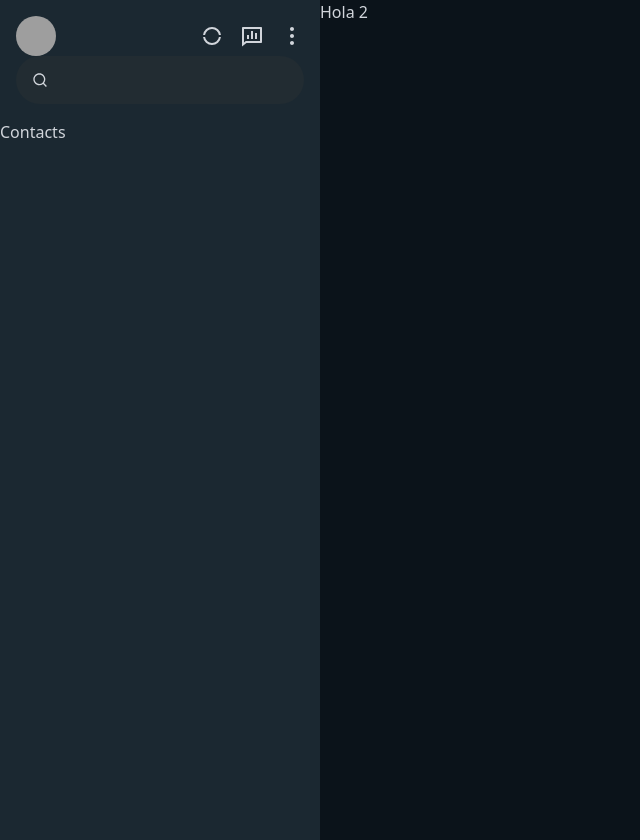
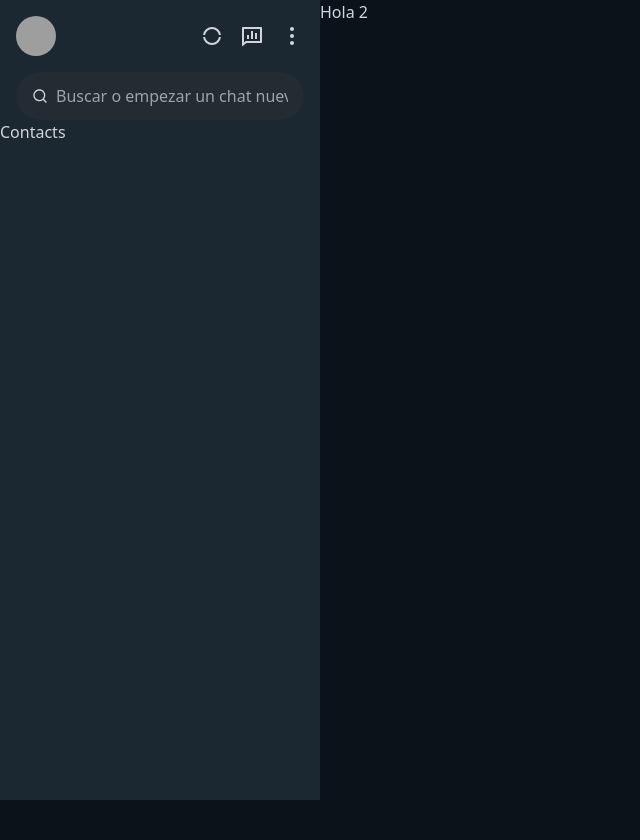
Before and after one commit to EcheCostabel/whatsappclone, a React (Vite) app: page / in a window 1280 px wide. Shown: the whole page, without its empty margins (0-640 px from the left). After the commit the page ends 800 px from the top, so only its background shows below. Built offline with nearby package versions, Linux system fonts and the light colour scheme; grey boxes are pictures that could not be loaded.

Commit message:
fix height

```diff
--- a/index.html
+++ b/index.html
@@ -6,7 +6,7 @@
     <meta name="viewport" content="width=device-width, initial-scale=1.0" />
     <title>Vite + React</title>
   </head>
-  <body>
+  <body class="bg-[#0B131A]">
     <div id="root"></div>
     <script type="module" src="/src/main.jsx"></script>
   </body>
--- a/src/App.jsx
+++ b/src/App.jsx
@@ -2,10 +2,10 @@ import { RiChatPollLine, RiLoader3Line, RiMore2Fill, RiSearchLine } from "react-
 
 function App() {
   return (
-    <div className="min-h-screen grid grid-cols-1 xl:grid-cols-4 bg-[#0B131A] text-gray-300">
-      <div className="bg-[#1B2831] flex flex-col gap-10">
-        <div className="p-4 h-[10vh]">
-          <div className="flex items-center justify-between">
+    <div className="min-h-screen grid grid-cols-1 xl:grid-cols-4 text-gray-300">
+      <div className="bg-[#1B2831] flex flex-col">
+        <div className="p-4 h-[15vh]">
+          <div className="flex items-center justify-between mb-4">
             <div>
               <img
                 src="https://img.freepik.com/foto-gratis/retrato-joven-sonriente-gafas_171337-4842.jpg"
@@ -21,11 +21,14 @@ function App() {
           <form className="w-full">
             <div className="relative">
               <RiSearchLine className="absolute top-1/2 -translate-y-1/2 left-4"/>
-              <input className="bg-[#222C32] w-full rounded-full py-3 pl-10 pr-4 outline-none" />
+              <input
+              className="bg-[#222C32] w-full rounded-full py-3 pl-10 pr-4 outline-none"
+              placeholder="Buscar o empezar un chat nuevo"
+              />
             </div>
           </form>
         </div>
-        <div className="h-[90vh] overflow-y-scroll">Contacts</div>
+        <div className="h-[85vh] overflow-y-scroll">Contacts</div>
       </div>
       <div className="xl:col-span-3">Hola 2</div>
     </div>
```
